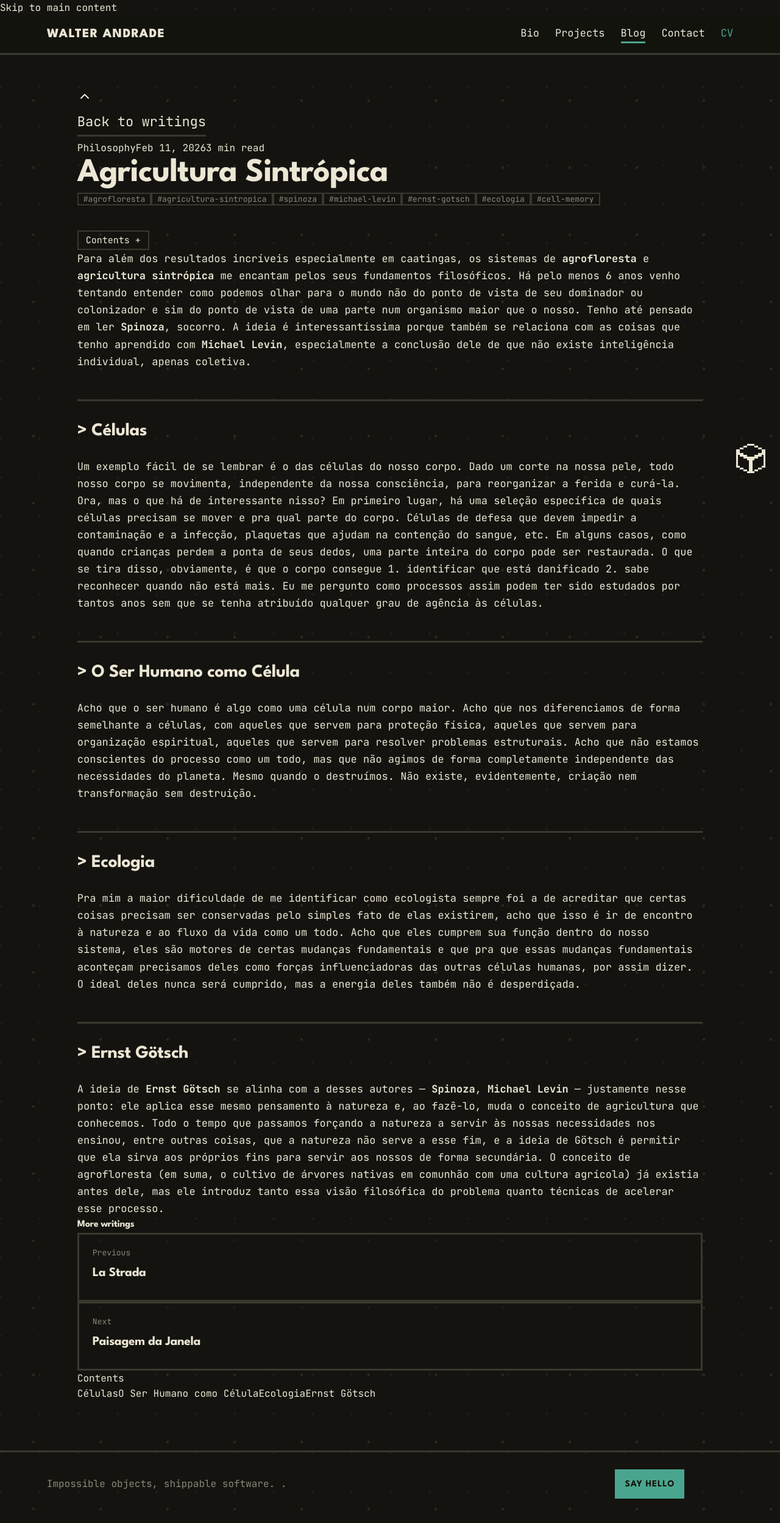
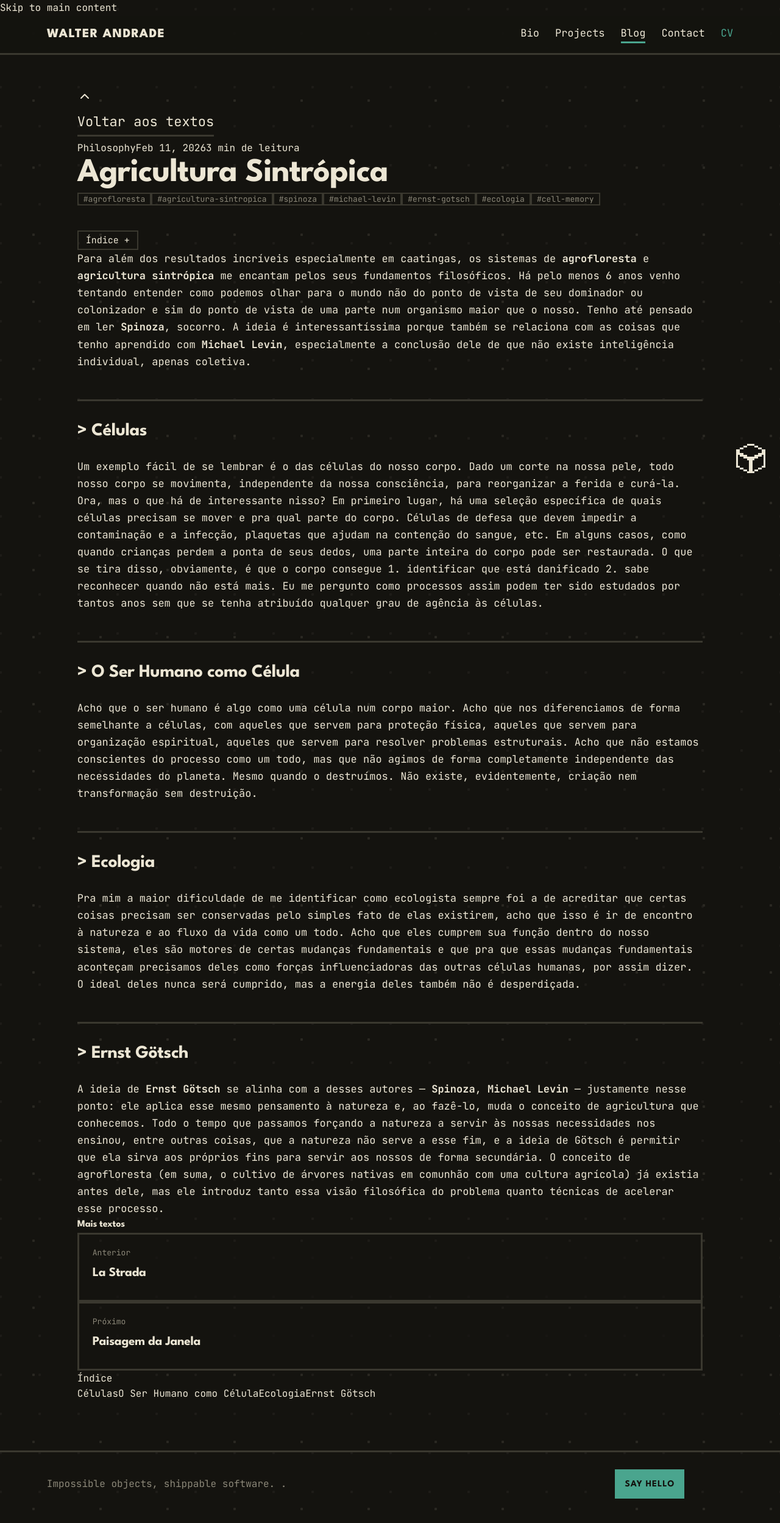
Before and after one commit to walteraandrade/all-those-symbols, a React (Vite) app in the folder client/: page /blog/agricultura-sintropica in a window 1280 px wide. Shown: the whole page at 61% size. Built offline with nearby package versions, Linux system fonts and the light colour scheme.

Commit message:
localize post chrome, widgets follow post lang (#56) (#82)

```diff
--- a/client/src/components/blog/BackToTop.tsx
+++ b/client/src/components/blog/BackToTop.tsx
@@ -1,7 +1,10 @@
 import { useState, useEffect } from "react";
 import { ChevronUp } from "lucide-react";
+import { CHROME } from "@/lib/blog/chrome";
+import { useLanguage } from "@/contexts/LanguageContext";
 
 export function BackToTop() {
+  const { lang } = useLanguage();
   const [visible, setVisible] = useState(false);
 
   useEffect(() => {
@@ -20,7 +23,7 @@ export function BackToTop() {
       className={`fixed bottom-6 left-4 z-40 p-3 bg-[#1d1c16] text-[#ece6d4] border-2 border-[#3a382f] hover:border-[var(--accent)] hover:text-[var(--accent)] transition-[opacity,transform,visibility,color,border-color] duration-200 ${
         visible ? "opacity-100 scale-100 visible" : "opacity-0 scale-80 invisible"
       }`}
-      aria-label="Back to top"
+      aria-label={CHROME[lang].backToTop}
     >
       <ChevronUp className="w-5 h-5" />
     </button>
--- a/client/src/components/blog/BlogContent.tsx
+++ b/client/src/components/blog/BlogContent.tsx
@@ -2,6 +2,8 @@ import { lazy, memo, Suspense } from "react";
 import ReactMarkdown, { type Components } from "react-markdown";
 import remarkGfm from "remark-gfm";
 import { slugify } from "@/lib/utils";
+import { CHROME } from "@/lib/blog/chrome";
+import type { PostLang } from "@/lib/blog/types";
 
 const widgetSrcs = new Set(["#if-then", "#state-machine", "#logic-circuit", "#certainty-method"]);
 const Widget = lazy(() => import("./Widgets"));
@@ -48,12 +50,17 @@ const components: Components = {
 
 interface BlogContentProps {
   content: string;
+  lang: PostLang;
 }
 
-export const BlogContent = memo(function BlogContent({ content }: BlogContentProps) {
+export const BlogContent = memo(function BlogContent({ content, lang }: BlogContentProps) {
   return (
     <article className="blog-prose">
-      <ReactMarkdown remarkPlugins={[remarkGfm]} components={components}>
+      <ReactMarkdown
+        remarkPlugins={[remarkGfm]}
+        remarkRehypeOptions={{ footnoteLabel: CHROME[lang].footnotes, footnoteBackLabel: CHROME[lang].footnoteBack }}
+        components={components}
+      >
         {content}
       </ReactMarkdown>
     </article>
--- a/client/src/components/blog/LanguageToggle.tsx
+++ b/client/src/components/blog/LanguageToggle.tsx
@@ -1,4 +1,5 @@
 import type { PostLang } from "@/lib/blog/types";
+import { CHROME } from "@/lib/blog/chrome";
 import { useLanguage } from "@/contexts/LanguageContext";
 
 const labels: Record<PostLang, string> = { en: "English", pt: "Português" };
@@ -9,7 +10,7 @@ export function LanguageToggle({ langs }: { langs: PostLang[] }) {
   if (langs.length < 2) return null;
 
   return (
-    <div className="flex gap-2" role="group" aria-label="Post language">
+    <div className="flex gap-2" role="group" aria-label={CHROME[lang].postLanguage}>
       {langs.map((l) => (
         <button
           key={l}
--- a/client/src/contexts/LanguageContext.tsx
+++ b/client/src/contexts/LanguageContext.tsx
@@ -48,6 +48,12 @@ export function LanguageProvider({ children }: { children: ReactNode }) {
   );
 }
 
+export function PostLanguage({ lang, children }: { lang: PostLang; children: ReactNode }) {
+  const { setLang } = useLanguage();
+  const value = useMemo(() => ({ lang, setLang }), [lang, setLang]);
+  return <LanguageContext.Provider value={value}>{children}</LanguageContext.Provider>;
+}
+
 export function useLanguage() {
   const ctx = useContext(LanguageContext);
   if (!ctx) throw new Error("useLanguage must be used within LanguageProvider");
--- /dev/null
+++ b/client/src/lib/blog/chrome.ts
@@ -0,0 +1,51 @@
+import type { PostLang } from "./types";
+
+export const CHROME: Record<
+  PostLang,
+  {
+    backToTop: string;
+    postLanguage: string;
+    backToWritings: string;
+    minRead: string;
+    contents: string;
+    moreWritings: string;
+    previous: string;
+    next: string;
+    loadFailed: string;
+    tryAgain: string;
+    backToBlog: string;
+    footnotes: string;
+    footnoteBack: string;
+  }
+> = {
+  en: {
+    backToTop: "Back to top",
+    postLanguage: "Post language",
+    backToWritings: "Back to writings",
+    minRead: "min read",
+    contents: "Contents",
+    moreWritings: "More writings",
+    previous: "Previous",
+    next: "Next",
+    loadFailed: "This post did not load. The connection dropped, or the page is running an older build.",
+    tryAgain: "TRY AGAIN",
+    backToBlog: "Back to the blog",
+    footnotes: "Footnotes",
+    footnoteBack: "Back to content",
+  },
+  pt: {
+    backToTop: "Voltar ao topo",
+    postLanguage: "Idioma do texto",
+    backToWritings: "Voltar aos textos",
+    minRead: "min de leitura",
+    contents: "Índice",
+    moreWritings: "Mais textos",
+    previous: "Anterior",
+    next: "Próximo",
+    loadFailed: "Este texto não carregou. A conexão caiu ou a página está em uma versão antiga.",
+    tryAgain: "TENTAR DE NOVO",
+    backToBlog: "Voltar ao blog",
+    footnotes: "Notas de rodapé",
+    footnoteBack: "Voltar ao texto",
+  },
+};
--- a/client/src/pages/BlogPost.tsx
+++ b/client/src/pages/BlogPost.tsx
@@ -1,9 +1,10 @@
 import { use, useEffect, useMemo, useRef, useState } from "react";
 import { useParams, Link } from "wouter";
 import { blogPosts, localizePost, postLangs } from "@/lib/blog/metadata";
+import { CHROME } from "@/lib/blog/chrome";
 import { forgetBlogContent, isBlogSlug, readBlogContent } from "@/lib/blog/loaders";
 import { slugify } from "@/lib/utils";
-import { useLanguage } from "@/contexts/LanguageContext";
+import { PostLanguage, useLanguage } from "@/contexts/LanguageContext";
 import { useDocumentMeta } from "@/hooks/useDocumentMeta";
 import { ReadingProgress } from "@/components/blog/ReadingProgress";
 import { BackToTop } from "@/components/blog/BackToTop";
@@ -94,7 +95,7 @@ function BlogPostContent() {
     return (
       <div data-load-failed className="esc-page" style={{ minHeight: "70dvh", display: "flex", flexDirection: "column", justifyContent: "center", alignItems: "center", textAlign: "center" }}>
         <p className="esc-sub" style={{ maxWidth: 460, marginBottom: 18 }}>
-          This post did not load. The connection dropped, or the page is running an older build.
+          {CHROME[post.activeLang].loadFailed}
         </p>
         <button
           className="esc-btn"
@@ -103,13 +104,14 @@ function BlogPostContent() {
             rerender((n) => n + 1);
           }}
         >
-          TRY AGAIN
+          {CHROME[post.activeLang].tryAgain}
         </button>
-        <Link className="esc-sub" href="/blog" style={{ marginTop: 18 }}>Back to the blog</Link>
+        <Link className="esc-sub" href="/blog" style={{ marginTop: 18 }}>{CHROME[post.activeLang].backToBlog}</Link>
       </div>
     );
   }
 
+  const chrome = CHROME[post.activeLang];
   const hasTimeline = slug === "philosophy-really";
   const image = post.image;
   const imageSrcSet = image
@@ -138,19 +140,20 @@ function BlogPostContent() {
   );
 
   return (
+    <PostLanguage lang={post.activeLang}>
       <div className="esc-page" style={{ maxWidth: 1180 }}>
         <ReadingProgress />
         <BackToTop />
 
         <header className="esc-pagehead">
           <Link href="/blog" className="esc-steplink" style={{ padding: "4px 0", fontSize: 22 }}>
-          Back to writings
+            {chrome.backToWritings}
           </Link>
 
           <div className="flex flex-wrap items-center gap-4 mb-4 mt-6 text-[19px] text-[#8b8778]">
             <span className="text-[var(--accent)] border-2 border-[#3a382f] px-2">{post.category}</span>
             <span>{post.date}</span>
-          <span>{post.readingTime} min read</span>
+            <span>{post.readingTime} {chrome.minRead}</span>
           </div>
 
           <h1 lang={post.activeLang}>{post.title}</h1>
@@ -195,7 +198,7 @@ function BlogPostContent() {
                   className="esc-tag w-full text-left"
                   aria-expanded={tocOpen}
                 >
-                Contents {tocOpen ? "-" : "+"}
+                  {chrome.contents} {tocOpen ? "-" : "+"}
                 </button>
                 {tocOpen && (
                   <nav className="px-4 py-3 border-2 border-t-0 border-[#3a382f] space-y-2">
@@ -206,15 +209,15 @@ function BlogPostContent() {
             )}
 
             <div lang={post.activeLang}>
-            <BlogContent content={content} />
+              <BlogContent content={content} lang={post.activeLang} />
             </div>
 
             {(prevPost || nextPost) && (
               <nav className="flex flex-col sm:flex-row gap-4 mt-16 pt-8 border-t-[3px] border-[#3a382f]">
-              <h2 className="sr-only">More writings</h2>
+                <h2 className="sr-only">{chrome.moreWritings}</h2>
                 {prevPost ? (
                   <Link href={`/blog/${prevPost.slug}`} className="esc-postcard flex-1">
-                  <div className="meta"><span>Previous</span></div>
+                    <div className="meta"><span>{chrome.previous}</span></div>
                     <h3>{prevPost.title}</h3>
                   </Link>
                 ) : (
@@ -222,7 +225,7 @@ function BlogPostContent() {
                 )}
                 {nextPost ? (
                   <Link href={`/blog/${nextPost.slug}`} className="esc-postcard flex-1 text-right items-end">
-                  <div className="meta"><span>Next</span></div>
+                    <div className="meta"><span>{chrome.next}</span></div>
                     <h3>{nextPost.title}</h3>
                   </Link>
                 ) : (
@@ -236,7 +239,7 @@ function BlogPostContent() {
             <div className="max-lg:contents lg:sticky lg:top-24 lg:w-64 lg:shrink-0 lg:self-start">
               {headings.length > 0 && (
                 <div className="hidden lg:block">
-                <div className="text-[19px] text-[#8b8778] mb-4">Contents</div>
+                  <div className="text-[19px] text-[#8b8778] mb-4">{chrome.contents}</div>
                   <nav className="space-y-2">
                     {headings.map(({ id, text, level }) => tocLink(id, text, level))}
                   </nav>
@@ -247,6 +250,7 @@ function BlogPostContent() {
           )}
         </div>
       </div>
+    </PostLanguage>
   );
 }
 
```
Lines whose indentation alone changed are shown as unchanged.
